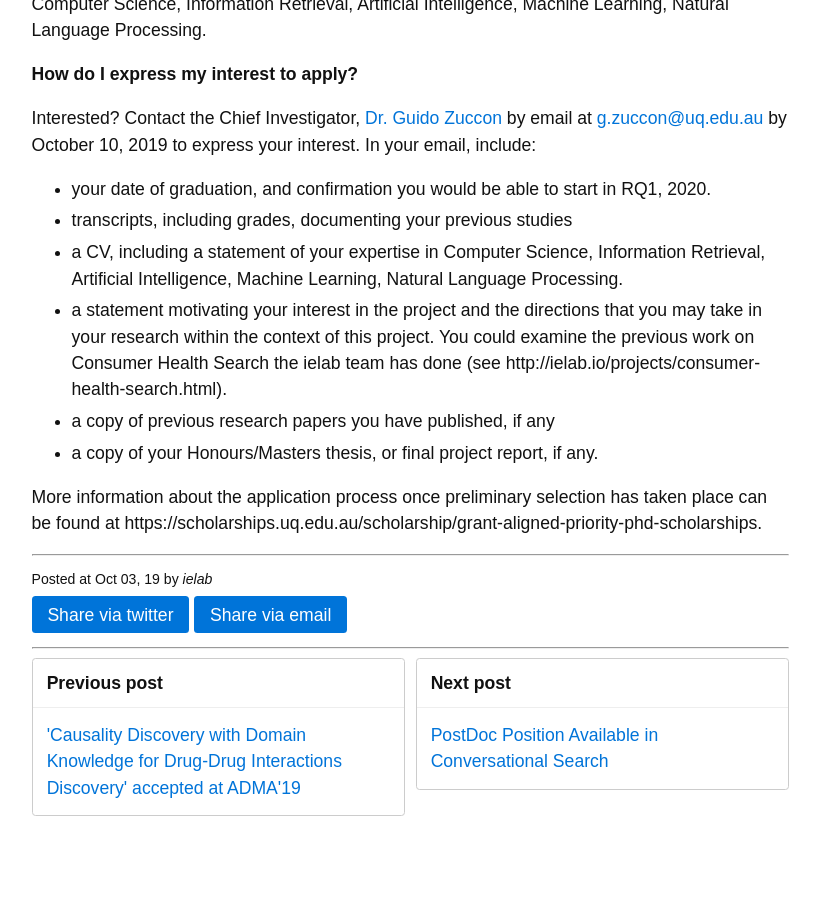
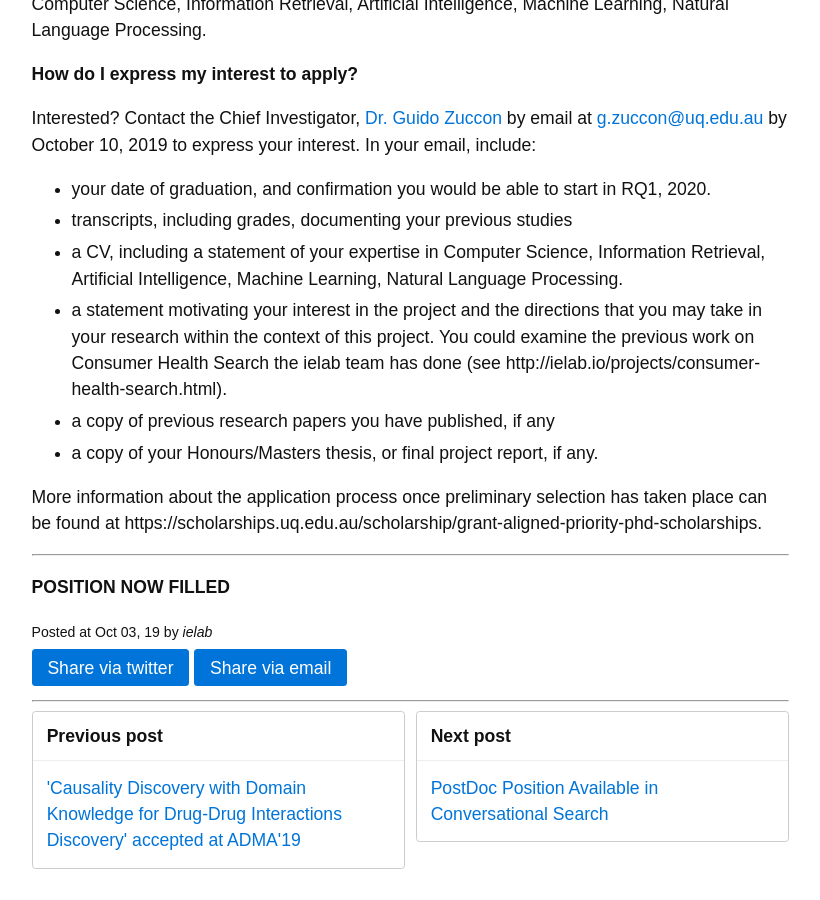
Before and after one commit to ielab/ielab.github.io, a Jekyll site: the page built from _posts/2019-10-03-phd-position-available.md, in a window 1280 px wide and 900 px high, scrolled down 1563 px. Shown: the whole window, without its empty margins (331-1151 px from the left). Built offline with Jekyll 4.4.1, drawn with Linux system fonts in a browser that asks for light colours; before the commit the page ends 2411 px from its top, so only the background shows below that.

Commit message:
recruitment update

```diff
--- a/_posts/2019-10-03-phd-position-available.md
+++ b/_posts/2019-10-03-phd-position-available.md
@@ -55,3 +55,5 @@ Interested? Contact the Chief Investigator, [Dr. Guido Zuccon](/people/guido-zuc
 More information about the application process once preliminary selection has taken place can be found at https://scholarships.uq.edu.au/scholarship/grant-aligned-priority-phd-scholarships.
 
 ---
+
+**POSITION NOW FILLED**
```
Also changed, not shown: _posts/2019-02-06-phd-positions-in-health-ds.md (+2 -0 lines).
